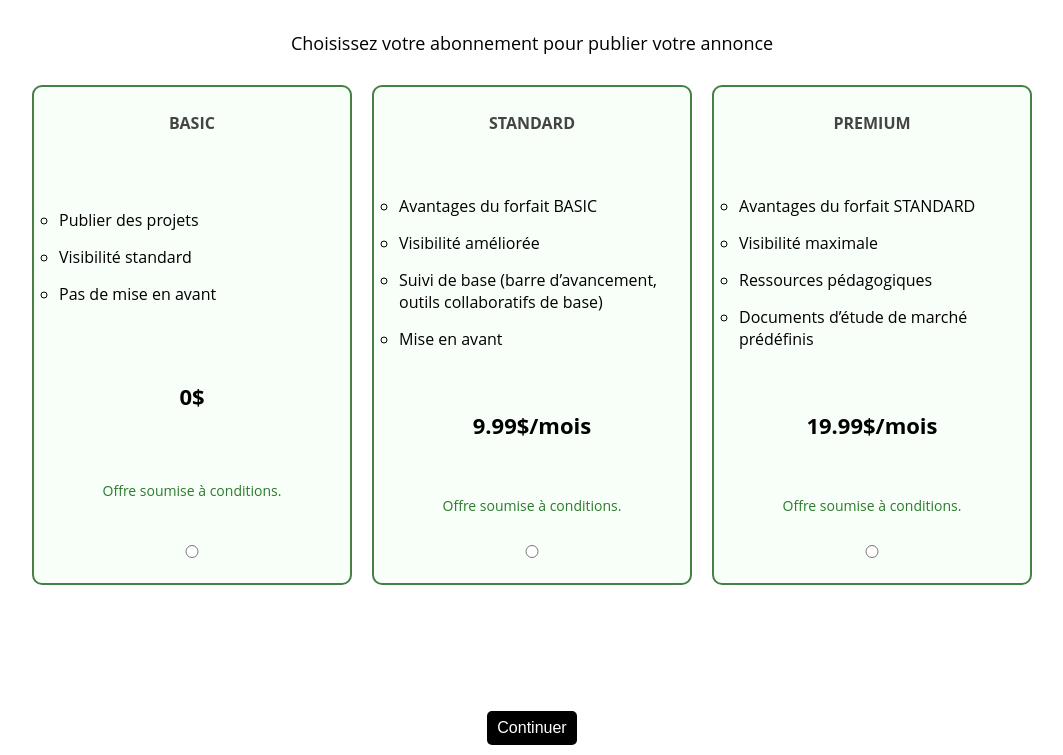
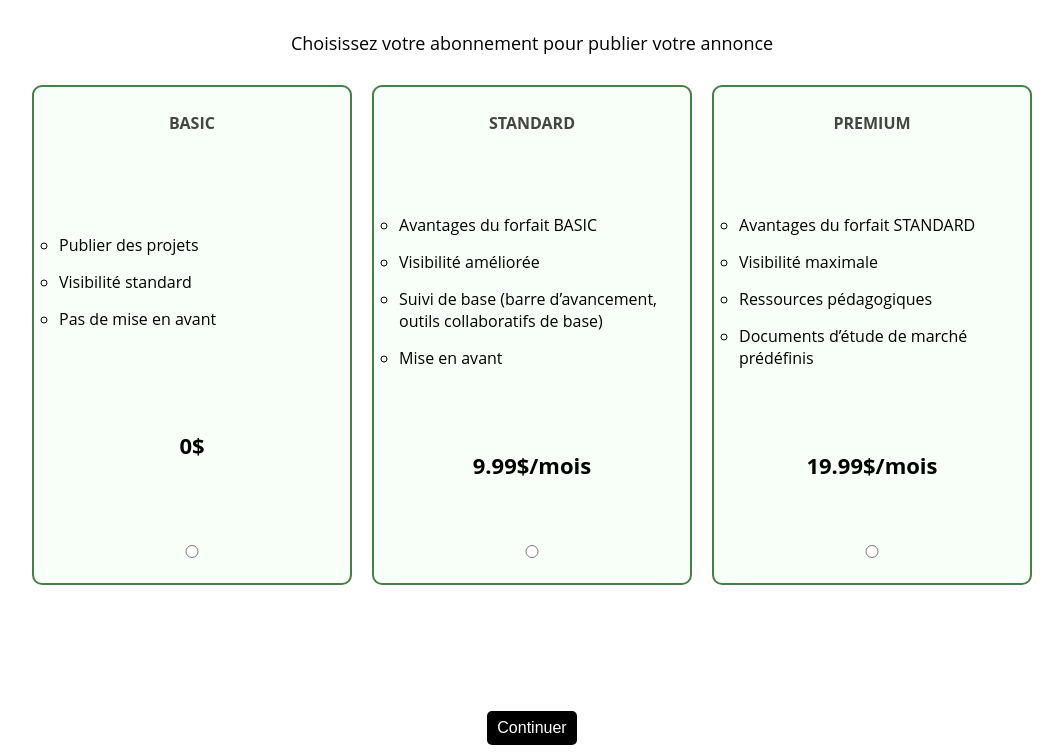
Before and after one commit to SnowZucc/Start-Hut, a PHP site: page /Start-Hut/src/views/projet/annonce/posterannonce-abonnement.php in a window 1280 px wide. Shown: the part 162-917 px from the top of the page, without its empty margins (108-1171 px from the left). Run offline with PHP 8.4, Linux system fonts and the light colour scheme.

Commit message:
modification poster annonce

```diff
--- a/src/views/projet/annonce/posterannonce-abonnement.php
+++ b/src/views/projet/annonce/posterannonce-abonnement.php
@@ -86,7 +86,7 @@ if ($_SERVER["REQUEST_METHOD"] == "POST") {
                     <li>Pas de mise en avant</li>
                 </ul>
                 <p class="price">0$</p> <!-- Affichage du prix de l'abonnement -->
-                <p class="condition"><a href="#">Offre soumise à conditions.</a></p>
+
                 <input type="radio" name="abonnement" value="basic" required >
             </div>
             <!-- Bloc représentant l'offre STANDARD -->
@@ -99,7 +99,7 @@ if ($_SERVER["REQUEST_METHOD"] == "POST") {
                     <li>Mise en avant</li>
                 </ul>
                 <p class="price">9.99$/mois</p>
-                <p class="condition"><a href="#">Offre soumise à conditions.</a></p>
+
                 <input type="radio" name="abonnement" value="standard">
             </div>
            <!-- Bloc représentant l'offre PREMIUM -->
@@ -112,7 +112,7 @@ if ($_SERVER["REQUEST_METHOD"] == "POST") {
                     <li>Documents d’étude de marché prédéfinis</li>
                 </ul>
                 <p class="price">19.99$/mois</p>
-                <p class="condition"><a href="#">Offre soumise à conditions.</a></p>
+
                 <input type="radio" name="abonnement" value="premium">
             </div>
         </div>
```
